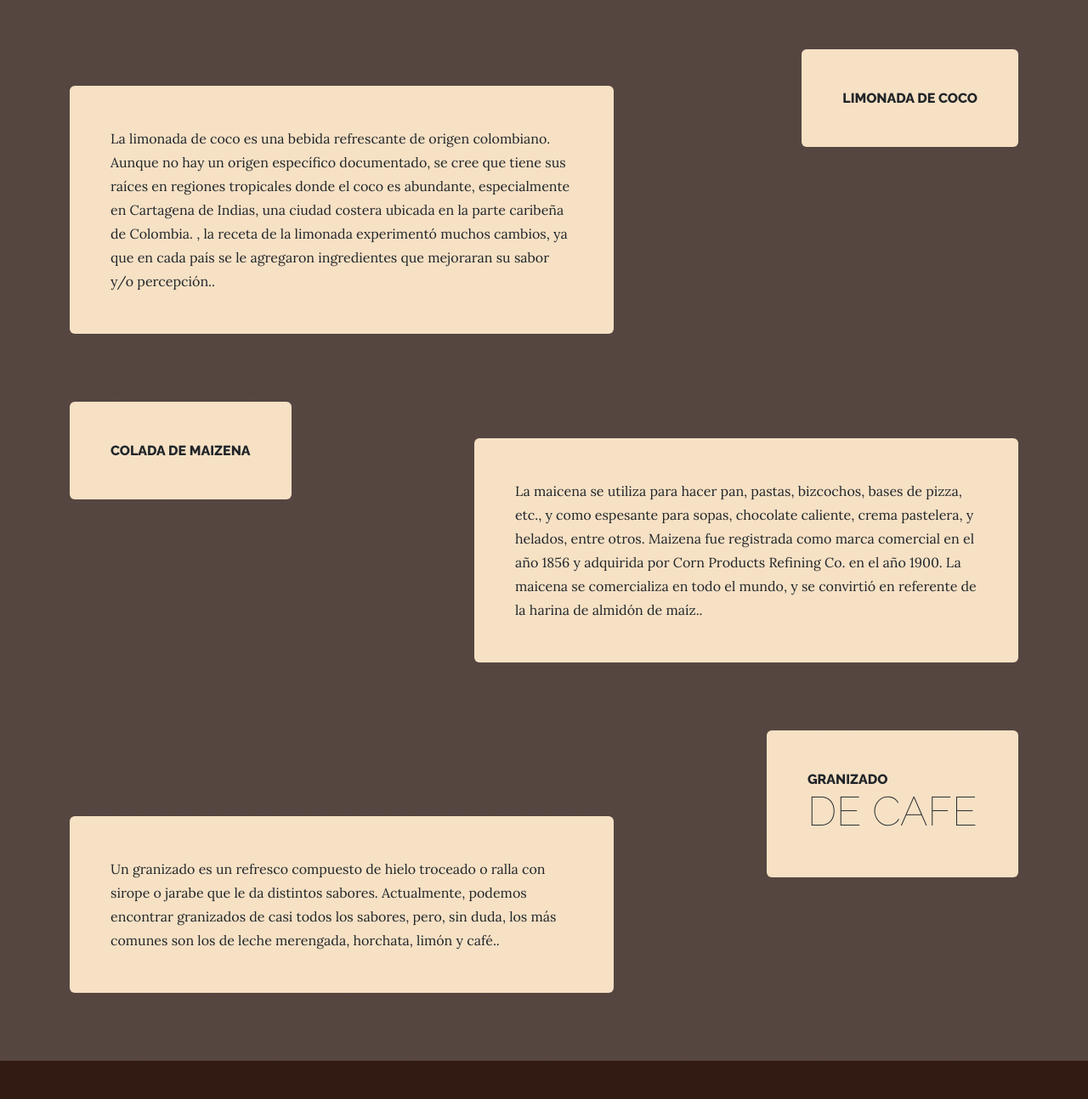
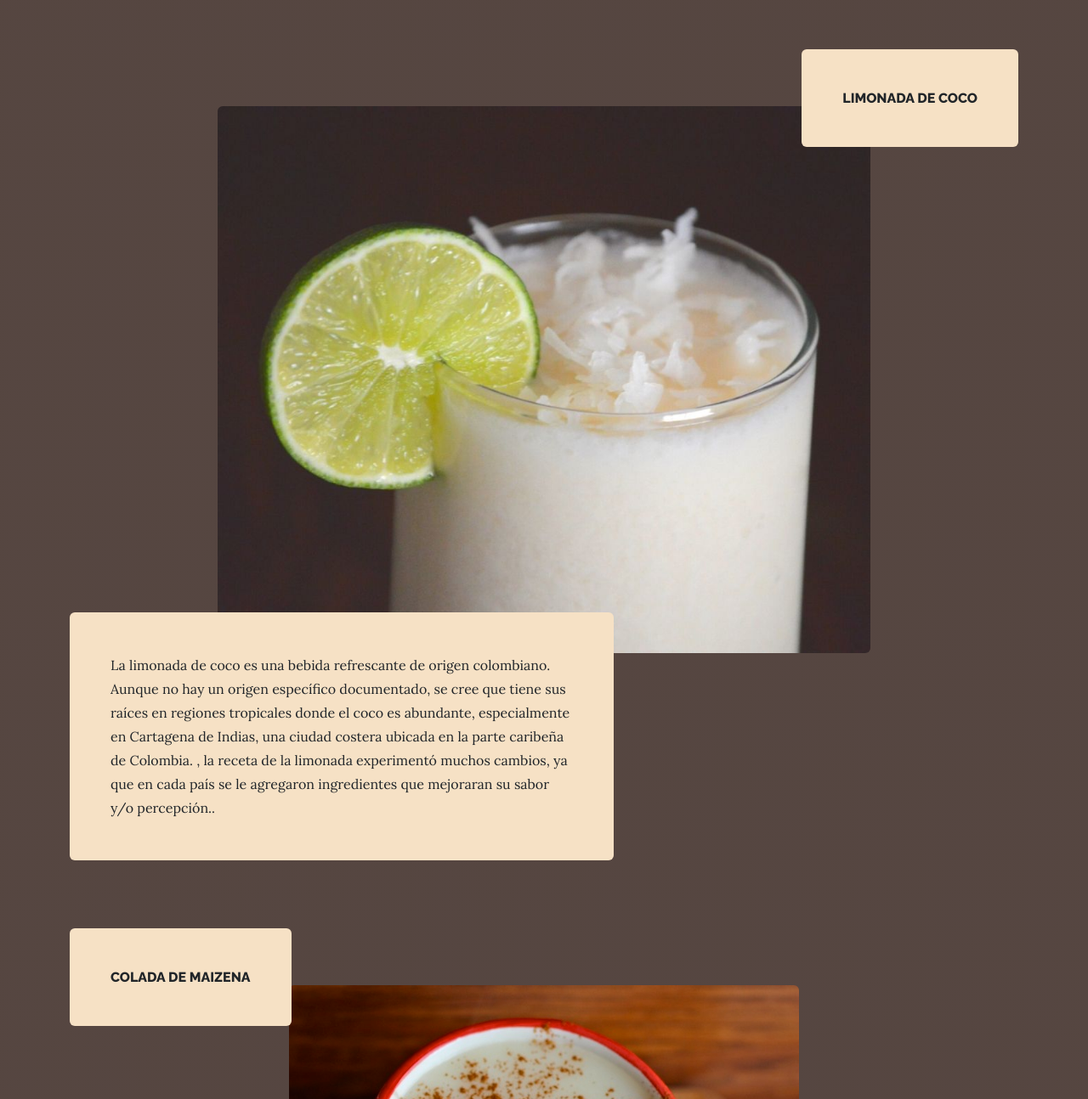
Before and after one commit to Fredy-AP/WarholCafe, a plain HTML site: page products.html in a window 1280 px wide. Shown: the part 300-1594 px from the top of the page at 85% size. Drawn offline with nearby package versions, Linux system fonts and the light colour scheme; the site is published under a folder, as on GitHub Pages, so addresses that start at the root find nothing.

Commit message:
Update products.html

```diff
--- a/products.html
+++ b/products.html
@@ -45,7 +45,7 @@
                             </h2>
                         </div>
                     </div>
-                    <img class="product-item-img mx-auto d-flex rounded img-fluid mb-3 mb-lg-0" src="/limonadaDeCoco.jpg" alt="..." />
+                    <img class="product-item-img mx-auto d-flex rounded img-fluid mb-3 mb-lg-0" src="limonadaDeCoco.jpg" alt="..." />
                     <div class="product-item-description d-flex me-auto">
                         <div class="bg-faded p-5 rounded"><p class="mb-0"> La limonada de coco es una bebida refrescante de origen colombiano. Aunque no hay un origen específico documentado, se cree que tiene sus raíces en regiones tropicales donde el coco es abundante, especialmente en Cartagena de Indias, una ciudad costera ubicada en la parte caribeña de Colombia.
                             , la receta de la limonada experimentó muchos cambios, ya que en cada país se le agregaron ingredientes que mejoraran su sabor y/o percepción..</p></div>
@@ -64,7 +64,7 @@
                             </h2>
                         </div>
                     </div>
-                    <img class="product-item-img mx-auto d-flex rounded img-fluid mb-3 mb-lg-0" src="/Maizena.jpg" alt="..." />
+                    <img class="product-item-img mx-auto d-flex rounded img-fluid mb-3 mb-lg-0" src="Maizena.jpg" alt="..." />
                     <div class="product-item-description d-flex ms-auto">
                         <div class="bg-faded p-5 rounded"><p class="mb-0">La maicena se utiliza para hacer pan, pastas, bizcochos, bases de pizza, etc., y como espesante para sopas, chocolate caliente, crema pastelera, y helados, entre otros. Maizena fue registrada como marca comercial en el año 1856 y adquirida por Corn Products Refining Co. en el año 1900. La maicena se comercializa en todo el mundo, y se convirtió en referente de la harina de almidón de maíz..</p></div>
                     </div>
@@ -82,7 +82,7 @@
                             </h2>
                         </div>
                     </div>
-                    <img class="product-item-img mx-auto d-flex rounded img-fluid mb-3 mb-lg-0" src="/GranizadoDeCafe.jpg" alt="..." />
+                    <img class="product-item-img mx-auto d-flex rounded img-fluid mb-3 mb-lg-0" src="GranizadoDeCafe.jpg" alt="..." />
                     <div class="product-item-description d-flex me-auto">
                         <div class="bg-faded p-5 rounded"><p class="mb-0">Un granizado es un refresco compuesto de hielo troceado o ralla con sirope o jarabe que le da distintos sabores. Actualmente, podemos encontrar granizados de casi todos los sabores, pero, sin duda, los más comunes son los de leche merengada, horchata, limón y café..</p></div>
                     </div>
```
